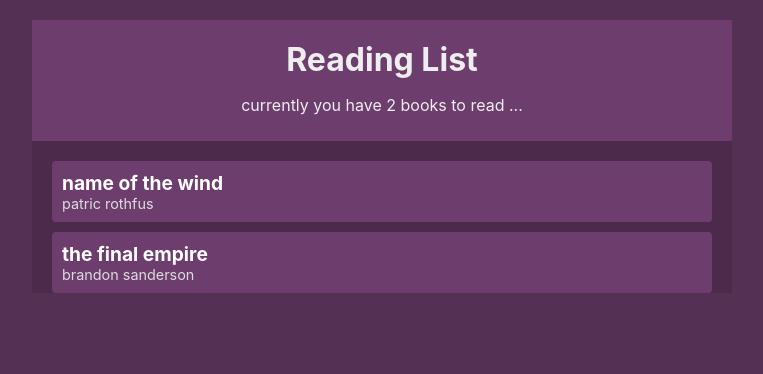
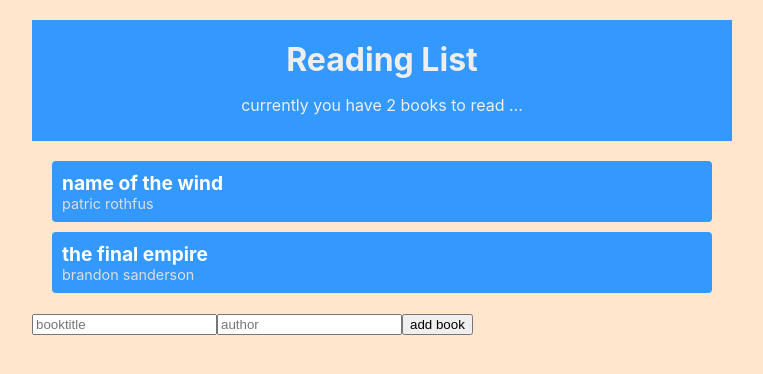
Before and after one commit to NeginSal/Book-List-with-react-context-hooks, a React (Create React App) app: page / in a window 1280 px wide. Shown: the top 374 px of the page, without its empty margins (258-1021 px from the left). Built offline with nearby package versions, Linux system fonts and the light colour scheme.

Commit message:
add BookForm

```diff
--- a/src/App.js
+++ b/src/App.js
@@ -2,6 +2,7 @@
 import Navbar from './components/Navbar';
 import BookContextProvider from './contexts/BookContext';
 import BookList from './components/BookList';
+import BookForm from './components/BookForm';
 
 
 function App() {
@@ -10,6 +11,7 @@
       <BookContextProvider>
         <Navbar />
         <BookList />
+        <BookForm />
       </BookContextProvider>
     </div>
   );
--- a/src/components/BookForm.js
+++ b/src/components/BookForm.js
@@ -0,0 +1,25 @@
+import React,{ useContext, useState} from 'react';
+import { BookContext } from '../contexts/BookContext';
+
+const BookForm = () => {
+    const { addBook } = useContext(BookContext);
+    const [ title, setTitle ] = useState('');
+    const [ author, setAuthor ] = useState('');
+    const handleSubmit= (e) => {
+        e.preventDefault();
+        addBook(title,author);
+        setTitle('');
+        setAuthor('');
+    }
+    return (
+        <form onSubmit={handleSubmit}>
+            <input type="text" placeholder="booktitle" value={title}
+              onChange={(e) => setTitle(e.target.value)} required/>
+            <input type="text" placeholder="author" value={author}
+              onChange={(e) => setAuthor(e.target.value)} required/>
+            <input type="submit" value="add book" />
+        </form>
+     );
+}
+
+export default BookForm;
--- a/src/contexts/BookContext.js
+++ b/src/contexts/BookContext.js
@@ -6,7 +6,7 @@
 const BookContextProvider = (props) => {
     const [books, setBooks] = useState([
         {title: 'name of the wind', author: 'patric rothfus', id: 1 },
-        {title: 'the final empire', author: 'brandon sanderson', id: 1 }
+        {title: 'the final empire', author: 'brandon sanderson', id: 2}
     ]);
     const addBook = (title, author) => {
         setBooks([...books, {title, author, id:uuid() }]);
--- a/src/index.css
+++ b/src/index.css
@@ -5,10 +5,9 @@
     sans-serif;
   -webkit-font-smoothing: antialiased;
   -moz-osx-font-smoothing: grayscale;
-  background: #553055;
+  background: #ffe6cc;
 }
 .App{
-  background: #4c2a4c;
   margin: 20px auto;
   width: 90%;
   max-width: 700px;
@@ -17,7 +16,7 @@
 .navbar{
   padding: 10px 20px;
   text-align: center;
-  background: #6d3d6d
+  background: #3399ff
 }
 .navbar h1{
   margin: 10px 0;
@@ -30,7 +29,7 @@
   list-style-type: none;
 }
 .book-list li{
-  background: #6d3d6d;
+  background: #3399ff;
   border-radius: 4px;
   padding: 10px;
   cursor: pointer;
```
